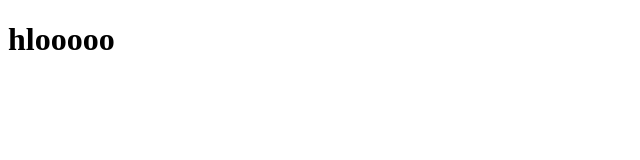
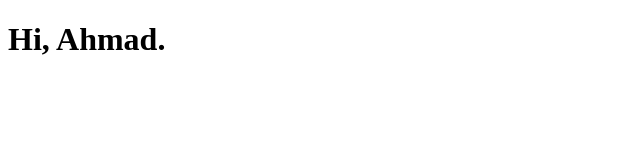
Before and after one commit to ahmad-yaseen281/myfirstproject, a plain HTML site: page index.html in a window 1280 px wide. Shown: the whole page, without its empty margins (0-640 px from the left). Drawn offline with Linux system fonts and the light colour scheme.

Commit message:
H1 upgraded

```diff
--- a/index.html
+++ b/index.html
@@ -6,6 +6,6 @@
     <title>Document</title>
 </head>
 <body>
-    <h1>hlooooo</h1>
+    <h1>Hi, Ahmad.</h1>
 </body>
 </html>
```
